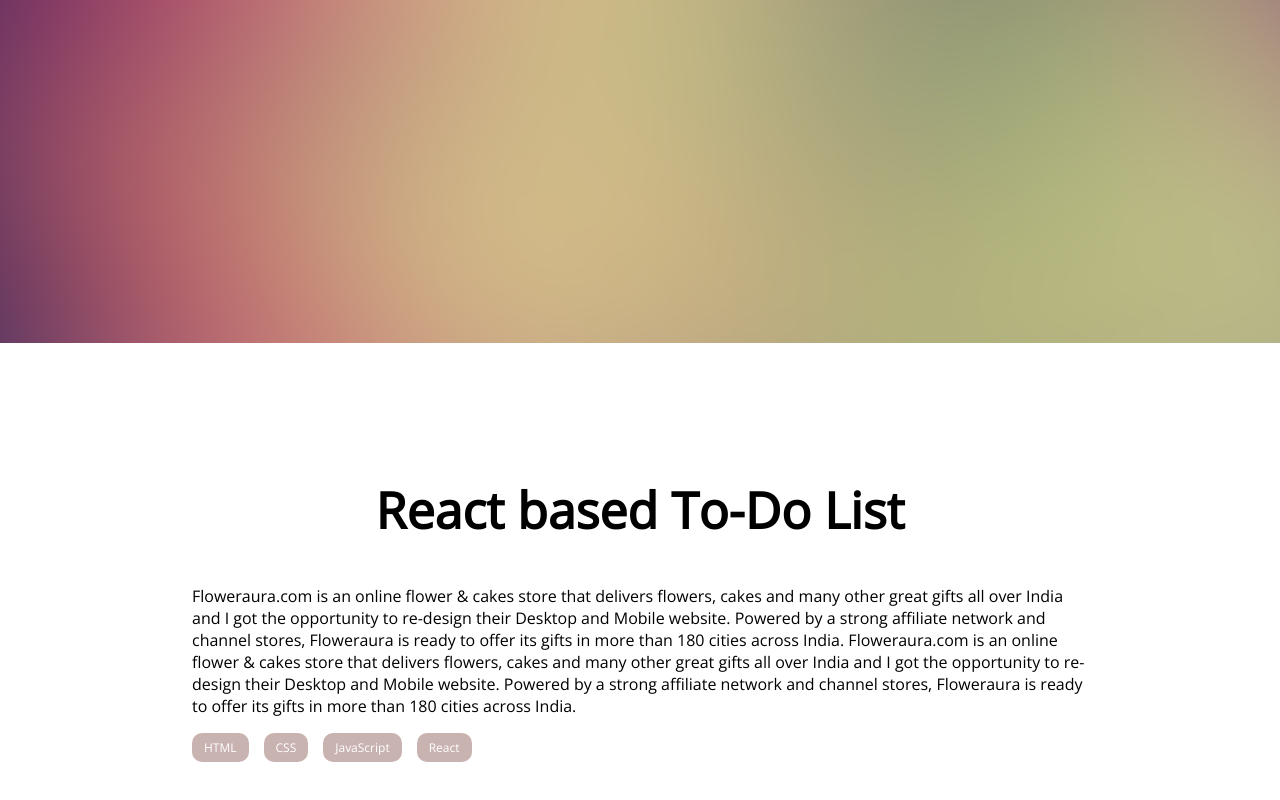
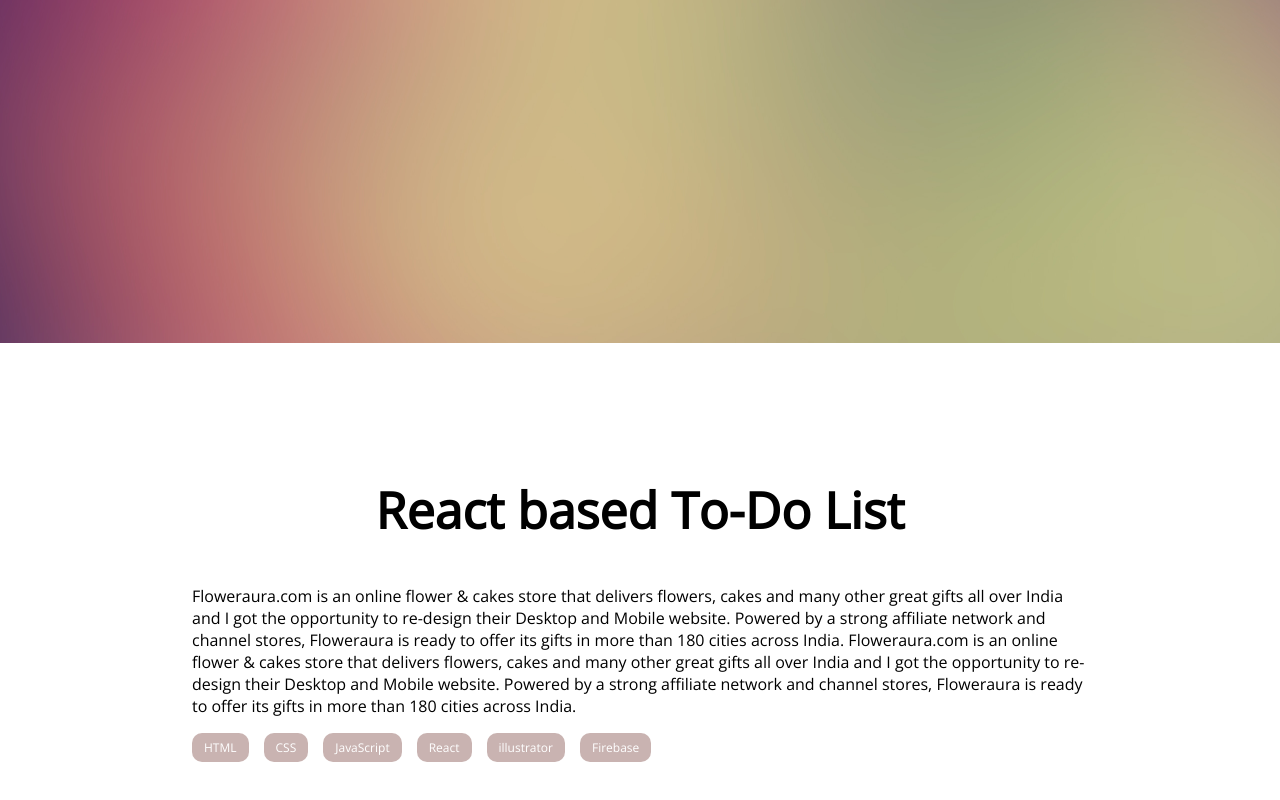
Before and after one commit to marieooq/react_portfolio, a React (Create React App) app: page /work1 in a window 1280 px wide. Shown: the part 599-1399 px from the top of the page. Built offline with nearby package versions, Linux system fonts and the light colour scheme.

Commit message:
modified WorkTamplate file

```diff
--- a/src/WorkTemplate.js
+++ b/src/WorkTemplate.js
@@ -3,7 +3,7 @@ import './App.css';
 import './WorkTemplate.css';
 import Content_image1 from './img/work1.jpg';
 
-const tags = ['HTML', 'CSS', 'JavaScript', 'React'];
+const tags = ['HTML', 'CSS', 'JavaScript', 'React', 'illustrator', 'Firebase'];
 
 const tagList = tags.map((elm) =>{
   return <li>{elm}</li>;
```
